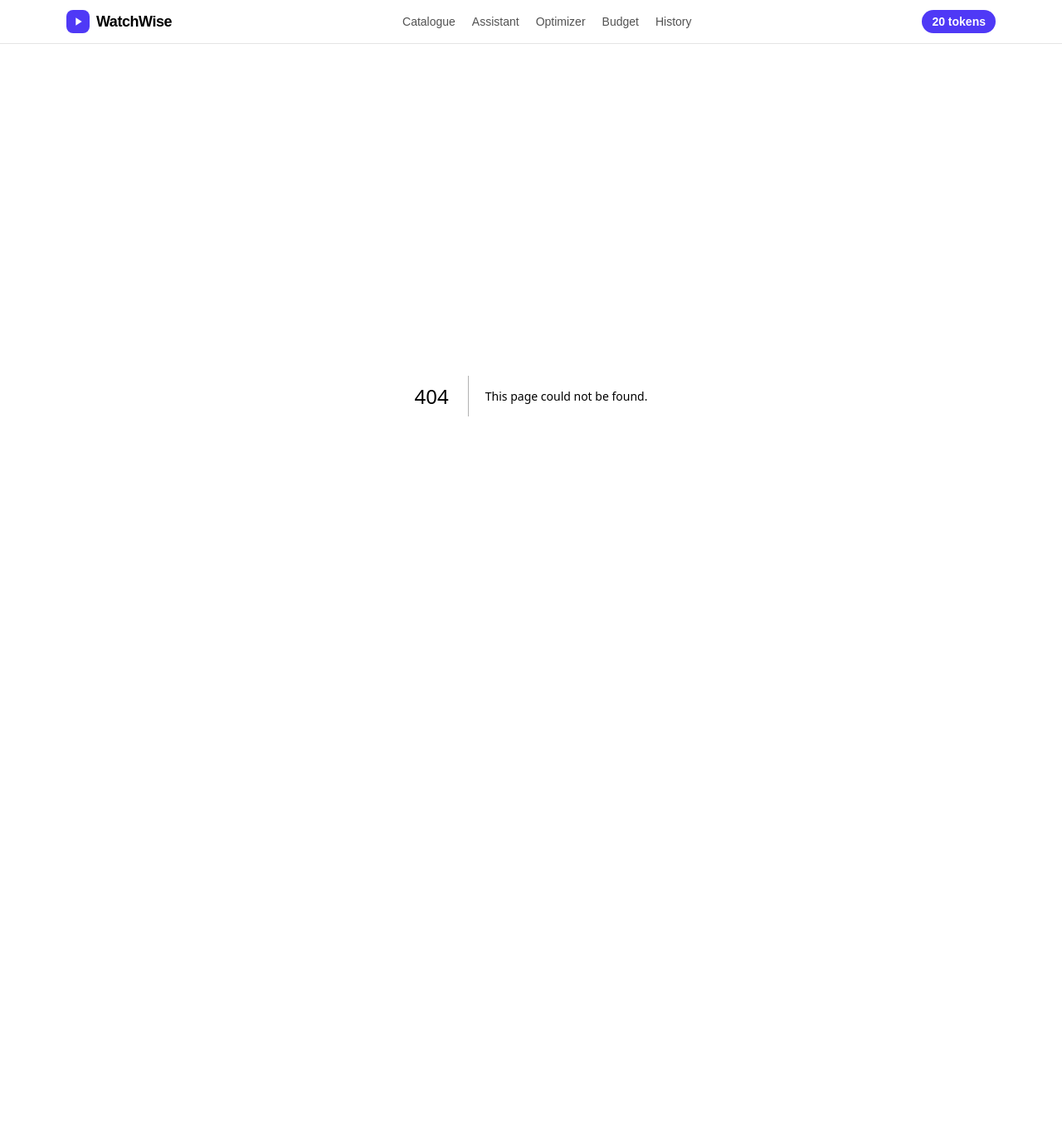
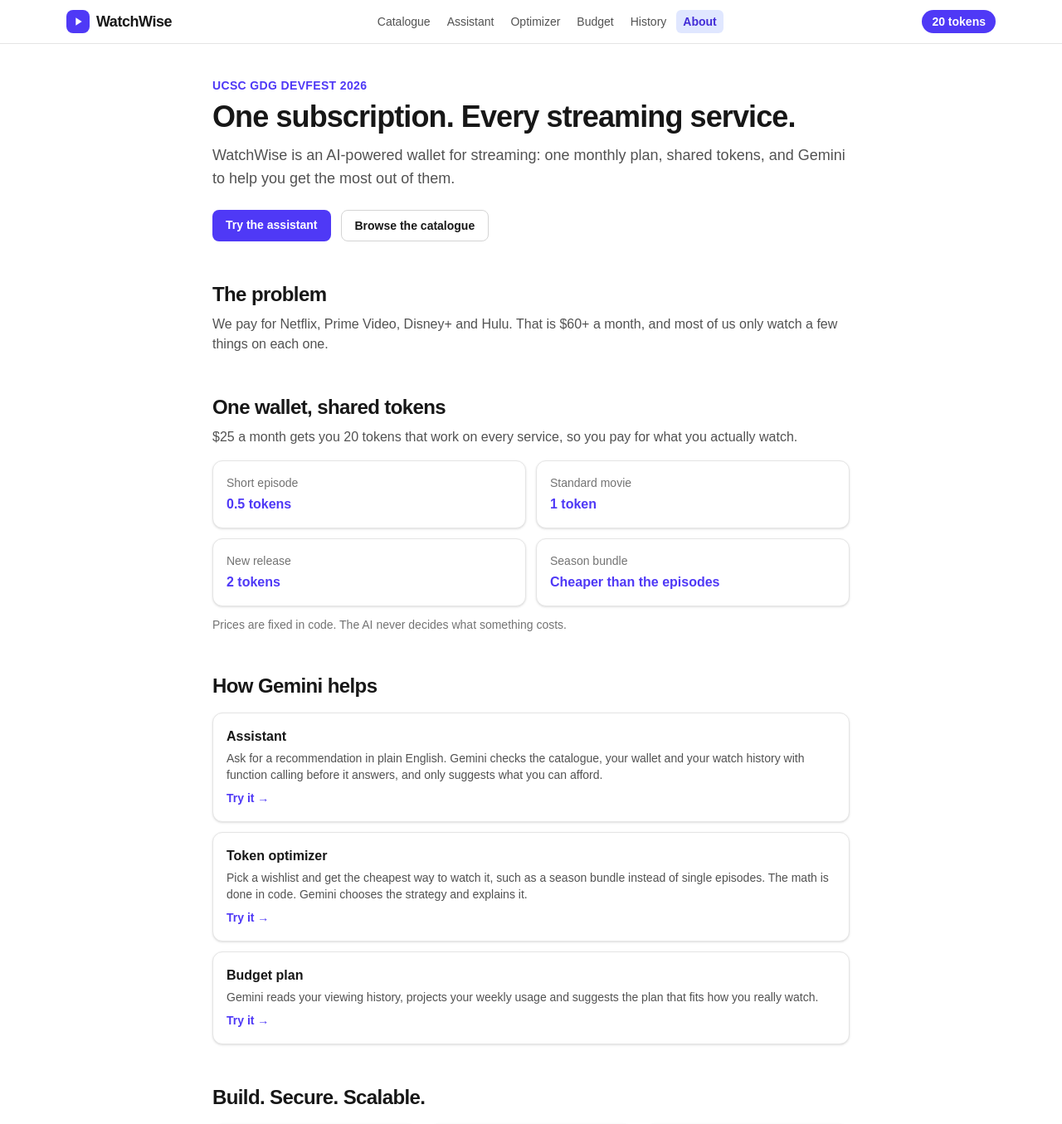
Before and after one commit to reachiqra-cloud/watch-wise, a Next.js app: page /about in a window 1280 px wide. Before the commit this address had no page. Shown: the top 1355 px of the page at 83% size. Before the commit the page ends 901 px from the top, so only its background shows below. Built offline with nearby package versions, Linux system fonts and the light colour scheme.

Commit message:
Add About page

```diff
--- /dev/null
+++ b/app/about/page.tsx
@@ -0,0 +1,161 @@
+import Link from "next/link";
+
+const TOKEN_PRICES = [
+  { label: "Short episode", cost: "0.5 tokens" },
+  { label: "Standard movie", cost: "1 token" },
+  { label: "New release", cost: "2 tokens" },
+  { label: "Season bundle", cost: "Cheaper than the episodes" },
+];
+
+const AI_FEATURES = [
+  {
+    title: "Assistant",
+    href: "/assistant",
+    body: "Ask for a recommendation in plain English. Gemini checks the catalogue, your wallet and your watch history with function calling before it answers, and only suggests what you can afford.",
+  },
+  {
+    title: "Token optimizer",
+    href: "/optimizer",
+    body: "Pick a wishlist and get the cheapest way to watch it, such as a season bundle instead of single episodes. The math is done in code. Gemini chooses the strategy and explains it.",
+  },
+  {
+    title: "Budget plan",
+    href: "/budget",
+    body: "Gemini reads your viewing history, projects your weekly usage and suggests the plan that fits how you really watch.",
+  },
+];
+
+const PILLARS = [
+  {
+    title: "Build",
+    body: "Two people, two days. We agreed on an API contract first, so the frontend and the AI backend could be built at the same time.",
+  },
+  {
+    title: "Secure",
+    body: "The Gemini key stays on the server and never reaches the browser. Prices and token math live in code, so the AI cannot invent them. Chat input is length-limited and every error comes back in one friendly shape.",
+  },
+  {
+    title: "Scalable",
+    body: "The API routes are stateless apart from one small wallet module. Swapping it for a database such as Firestore does not change the API.",
+  },
+];
+
+const CARD =
+  "rounded-xl border border-neutral-200 bg-white p-4 shadow-sm dark:border-neutral-800 dark:bg-neutral-900";
+
+export default function AboutPage() {
+  return (
+    <div className="mx-auto max-w-3xl space-y-12 pb-8">
+      <section className="pt-4">
+        <p className="text-sm font-semibold uppercase tracking-wide text-indigo-600 dark:text-indigo-400">
+          UCSC GDG DevFest 2026
+        </p>
+        <h1 className="mt-2 text-4xl font-bold tracking-tight">
+          One subscription. Every streaming service.
+        </h1>
+        <p className="mt-3 text-lg text-neutral-600 dark:text-neutral-300">
+          WatchWise is an AI-powered wallet for streaming: one monthly plan,
+          shared tokens, and Gemini to help you get the most out of them.
+        </p>
+        <div className="mt-6 flex flex-wrap gap-3">
+          <Link
+            href="/assistant"
+            className="rounded-lg bg-indigo-600 px-4 py-2 text-sm font-semibold text-white hover:bg-indigo-500"
+          >
+            Try the assistant
+          </Link>
+          <Link
+            href="/"
+            className="rounded-lg border border-neutral-300 px-4 py-2 text-sm font-semibold hover:bg-neutral-100 dark:border-neutral-700 dark:hover:bg-neutral-800"
+          >
+            Browse the catalogue
+          </Link>
+        </div>
+      </section>
+
+      <section>
+        <h2 className="text-2xl font-bold tracking-tight">The problem</h2>
+        <p className="mt-2 text-neutral-600 dark:text-neutral-300">
+          We pay for Netflix, Prime Video, Disney+ and Hulu. That is $60+ a
+          month, and most of us only watch a few things on each one.
+        </p>
+      </section>
+
+      <section>
+        <h2 className="text-2xl font-bold tracking-tight">
+          One wallet, shared tokens
+        </h2>
+        <p className="mt-2 text-neutral-600 dark:text-neutral-300">
+          $25 a month gets you 20 tokens that work on every service, so you pay
+          for what you actually watch.
+        </p>
+        <div className="mt-4 grid gap-3 sm:grid-cols-2">
+          {TOKEN_PRICES.map((p) => (
+            <div key={p.label} className={CARD}>
+              <p className="text-sm text-neutral-500 dark:text-neutral-400">
+                {p.label}
+              </p>
+              <p className="mt-1 font-semibold text-indigo-600 dark:text-indigo-400">
+                {p.cost}
+              </p>
+            </div>
+          ))}
+        </div>
+        <p className="mt-3 text-sm text-neutral-500 dark:text-neutral-400">
+          Prices are fixed in code. The AI never decides what something costs.
+        </p>
+      </section>
+
+      <section>
+        <h2 className="text-2xl font-bold tracking-tight">
+          How Gemini helps
+        </h2>
+        <div className="mt-4 space-y-3">
+          {AI_FEATURES.map((f) => (
+            <div key={f.title} className={CARD}>
+              <h3 className="font-semibold">{f.title}</h3>
+              <p className="mt-1 text-sm text-neutral-600 dark:text-neutral-300">
+                {f.body}
+              </p>
+              <Link
+                href={f.href}
+                className="mt-2 inline-block text-sm font-semibold text-indigo-600 hover:underline dark:text-indigo-400"
+              >
+                Try it →
+              </Link>
+            </div>
+          ))}
+        </div>
+      </section>
+
+      <section>
+        <h2 className="text-2xl font-bold tracking-tight">
+          Build. Secure. Scalable.
+        </h2>
+        <div className="mt-4 grid gap-3 sm:grid-cols-3">
+          {PILLARS.map((p) => (
+            <div key={p.title} className={CARD}>
+              <h3 className="font-semibold text-indigo-600 dark:text-indigo-400">
+                {p.title}
+              </h3>
+              <p className="mt-1 text-sm text-neutral-600 dark:text-neutral-300">
+                {p.body}
+              </p>
+            </div>
+          ))}
+        </div>
+      </section>
+
+      <section>
+        <h2 className="text-2xl font-bold tracking-tight">
+          What is real, what is mock
+        </h2>
+        <p className="mt-2 text-neutral-600 dark:text-neutral-300">
+          The AI layer is real. The streaming catalogue and billing are mock
+          data, because there are no public streaming APIs and real content
+          needs licensing. Watching a title simply spends tokens.
+        </p>
+      </section>
+    </div>
+  );
+}
--- a/components/WalletBar.tsx
+++ b/components/WalletBar.tsx
@@ -13,7 +13,9 @@ const NAV_LINKS = [
   { href: "/optimizer", label: "Optimizer" },
   { href: "/budget", label: "Budget" },
   { href: "/history", label: "History" },
+  { href: "/about", label: "About" },
 ];
+
 
 function formatTokens(n: number) {
   return Number.isInteger(n) ? String(n) : n.toFixed(1);
@@ -91,7 +93,7 @@ export default function WalletBar() {
             WatchWise
           </Link>
 
-          <NavLinks className="hidden items-center gap-1 text-sm md:flex" />
+           <NavLinks className="hidden items-center gap-1 text-sm lg:flex" />
 
           <div
             aria-live="polite"
@@ -103,7 +105,7 @@ export default function WalletBar() {
           </div>
         </div>
 
-        <NavLinks className="-mx-1 flex gap-1 overflow-x-auto pb-2 text-sm md:hidden" />
+                <NavLinks className="-mx-1 flex gap-1 overflow-x-auto pb-2 text-sm lg:hidden" />
       </div>
     </header>
   );
```
